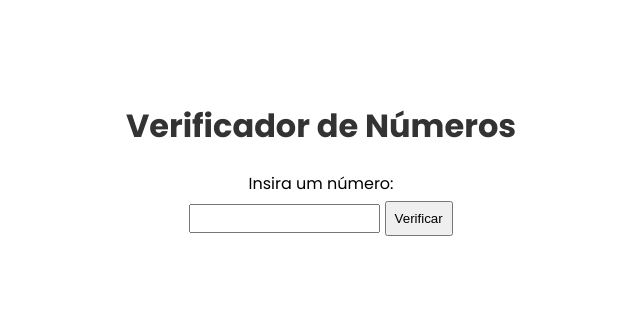
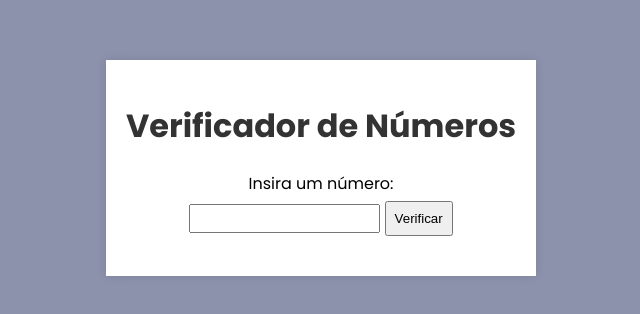
Before and after one commit to Alegree/Verificador-de-Numeros-Atividade---011, a plain HTML site: page index.html in a window 1280 px wide. Shown: the part 232-546 px from the top of the page, without its empty margins (319-959 px from the left). Drawn offline with Linux system fonts and the light colour scheme.

Commit message:
Add files via upload

```diff
--- a/style.css
+++ b/style.css
@@ -8,10 +8,14 @@ body {
     justify-content: center;
     min-height: 100vh;
     transition: background-color 0.5s;
+    background-color: rgb(140, 146, 172);
 }
 
 .container {
     text-align: center;
+    padding: 20px;
+    background-color: #fff;
+    box-shadow: 0 0 10px rgba(0, 0, 0, 0.1);
 }
 
 h1 {
```
